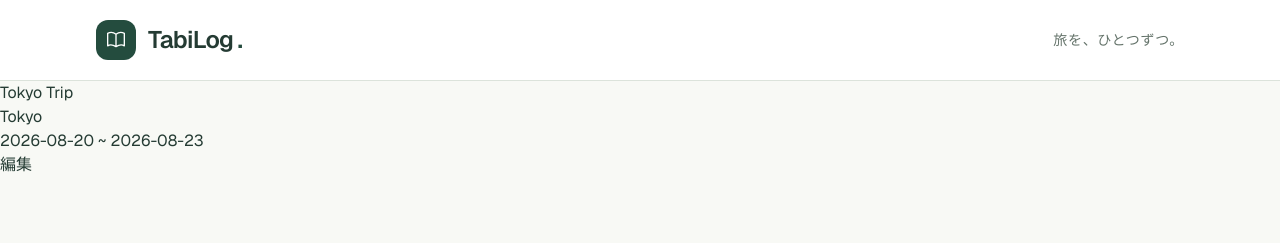
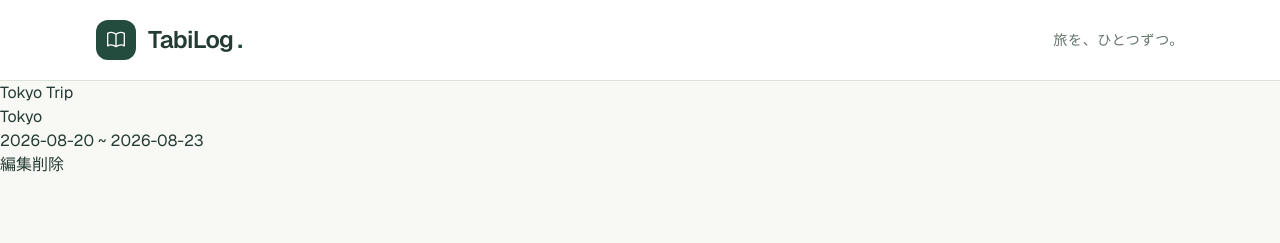
Before and after one commit to hatake62/trip-memory, a Next.js app: page /trips/1 in a window 1280 px wide. Shown: the top 243 px of the page. Built offline with nearby package versions, Linux system fonts and the light colour scheme.

Commit message:
削除機能の追加

```diff
--- a/src/components/trips/TripDetail.tsx
+++ b/src/components/trips/TripDetail.tsx
@@ -2,13 +2,16 @@
 
 import { useEffect, useState } from "react";
 import type { Trip } from "@/lib/types";
-import { getTripById } from "@/lib/trip-storage";
+import { deleteSavedTrip, getTripById } from "@/lib/trip-storage";
 import Link from "next/link";
+import { useRouter } from "next/navigation";
 
 export function TripDetail({ id }: { id: string }) {
     const [tripData, setTripData] = useState<Trip | undefined>();
     const [isLoading, setIsLoading] = useState(true);
     const [error, setError] = useState("");
+    const [ deleteError, setDeleteError ] = useState("");
+    const router = useRouter();
 
     useEffect(() => {
         const timerId = setTimeout(() => {
@@ -27,6 +30,30 @@ export function TripDetail({ id }: { id: string }) {
             window.clearTimeout(timerId);
         }
     },[id]);
+
+    function handleDelete() {
+        const confirmed = window.confirm(
+            "この旅行を削除しますか？この操作は取り消せません"
+        );
+
+        if(!confirmed) {
+            return;
+        }
+
+        try {
+            const result = deleteSavedTrip(id);
+
+            if(!result) {
+                setDeleteError("削除対象の旅行が見つかりませんでした");
+                return;
+            }
+
+            router.push("/");
+        } catch(err) {
+            console.error(err);
+            setDeleteError("旅行の削除に失敗しました");
+        }
+    }
 
     if (isLoading) {
         return <p>旅行情報を読み込んでいます...</p>;
@@ -52,6 +79,12 @@ export function TripDetail({ id }: { id: string }) {
                 <Link href={`/trips/${id}/edit`}>
                     編集
                 </Link>
+                <button onClick={handleDelete}>
+                    削除
+                </button>
+                {deleteError && (
+                    <p role="alert">{deleteError}</p>
+                )}
             </>
             }
         </div>
--- a/src/lib/trip-storage.ts
+++ b/src/lib/trip-storage.ts
@@ -64,3 +64,17 @@ export function updateSavedTrip(
 
     return updatedTrip.find(trip => trip.id === id);
 }
+
+export function deleteSavedTrip(id: string): boolean {
+    const savedTrip = getSavedTrips();
+    const deletedTrip = savedTrip.filter(trip => trip.id !== id);
+    if(deletedTrip.length === savedTrip.length){
+        return false;
+    }
+
+    localStorage.setItem(
+        STORAGE_KEY,
+        JSON.stringify(deletedTrip)
+    );
+    return true;
+}
```
